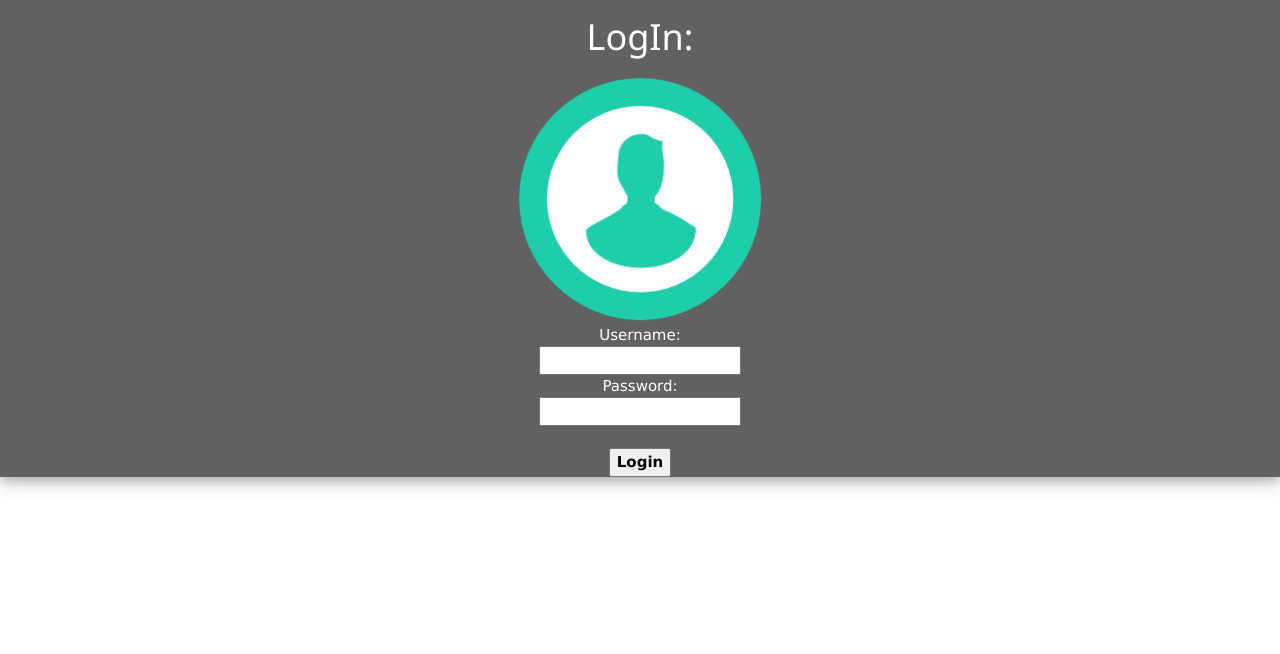
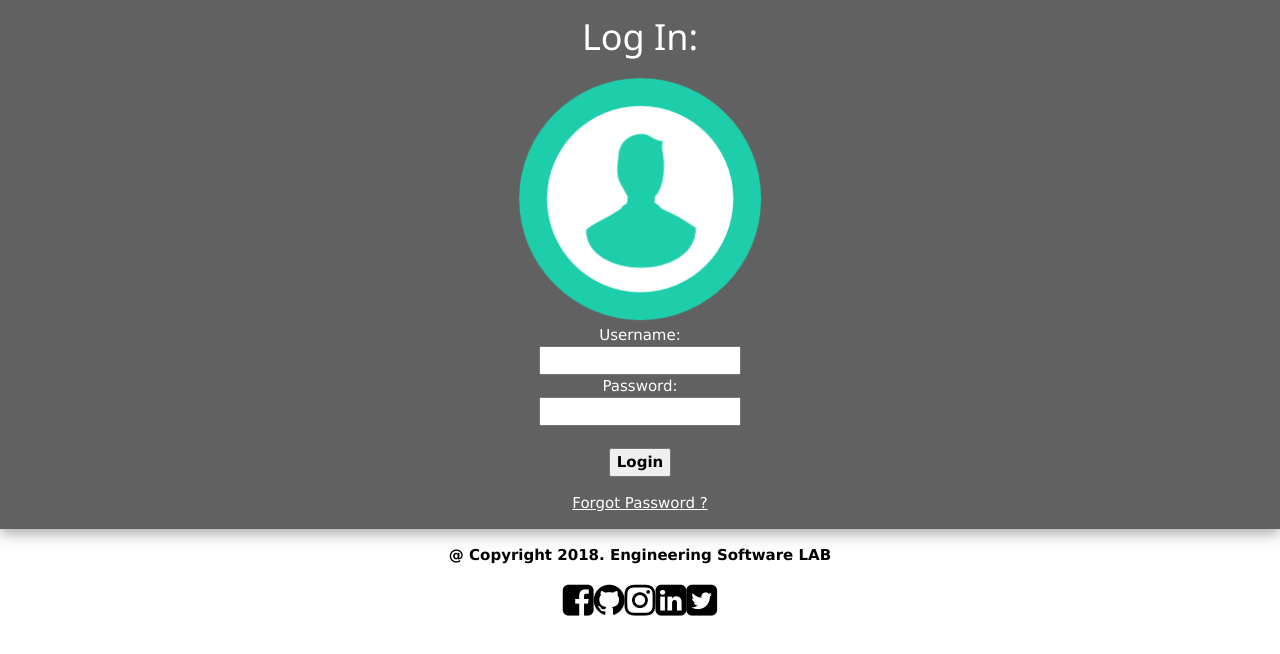
Before and after one commit to sasamaster/chat-room-application, an Angular app in the folder chat-room/: page / in a window 1280 px wide. Shown: the top 654 px of the page. Built offline with nearby package versions, Linux system fonts and the light colour scheme.

Commit message:
frontend login look completed

```diff
--- a/chat-room/src/app/app.component.css
+++ b/chat-room/src/app/app.component.css
@@ -0,0 +1,6 @@
+.center{
+   text-align: center;
+}
+p{
+    text-align: center
+}
--- a/chat-room/src/app/app.component.html
+++ b/chat-room/src/app/app.component.html
@@ -1,10 +1,10 @@
-
+<link rel="stylesheet" href="https://cdnjs.cloudflare.com/ajax/libs/font-awesome/4.7.0/css/font-awesome.min.css">
 <link rel="stylesheet" href="https://www.w3schools.com/w3css/4/w3.css">
 <div class="w3-card-4 w3-dark-grey">
 
         <div class="w3-container w3-center">
                 <div>
-                        <h1>LogIn:</h1>
+                        <h1>Log In:</h1>
                     </div>
           <img src="./assets/images/User_Circle.png" alt="Avatar" style="width:20%">
           <div>
@@ -15,7 +15,16 @@
             <br/>
         <div class="row">
           <button class="button"><b>Login</b></button>
+          <p><a href="">Forgot Password ?</a></p>
         </div>
         </div>
 
         </div>
+        <div class="center">
+        <p><b>@ Copyright 2018. Engineering Software LAB</b></p>
+        <i class="fa fa-facebook-square" style="font-size:36px " > </i>
+        <i class="fa fa-github" style="font-size:36px " > </i>
+        <i class="fa fa-instagram" style="font-size:36px " > </i>
+        <i class="fa fa-linkedin-square" style="font-size:36px " > </i>
+        <i class="fa fa-twitter-square" style="font-size:36px " > </i>
+        </div>
```
